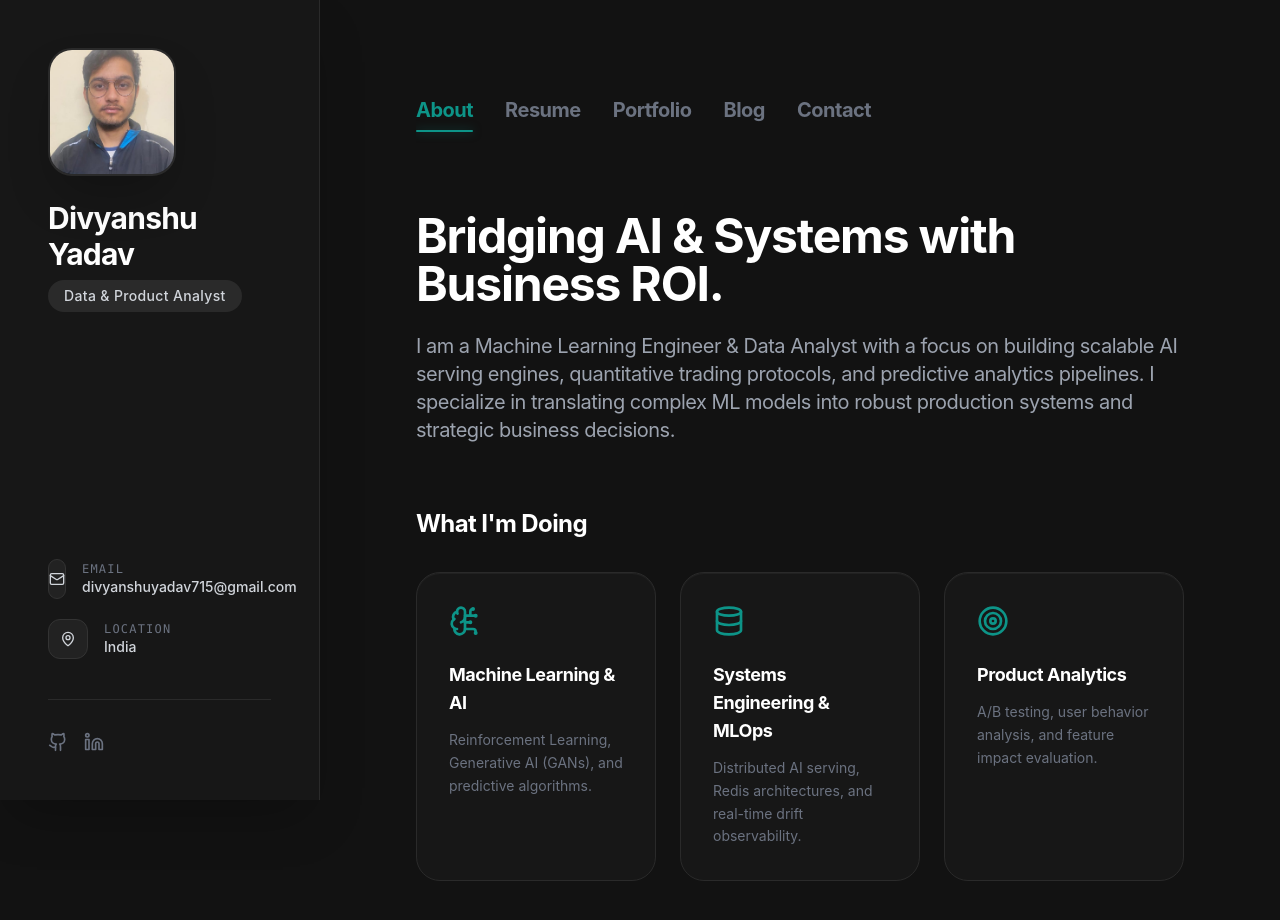
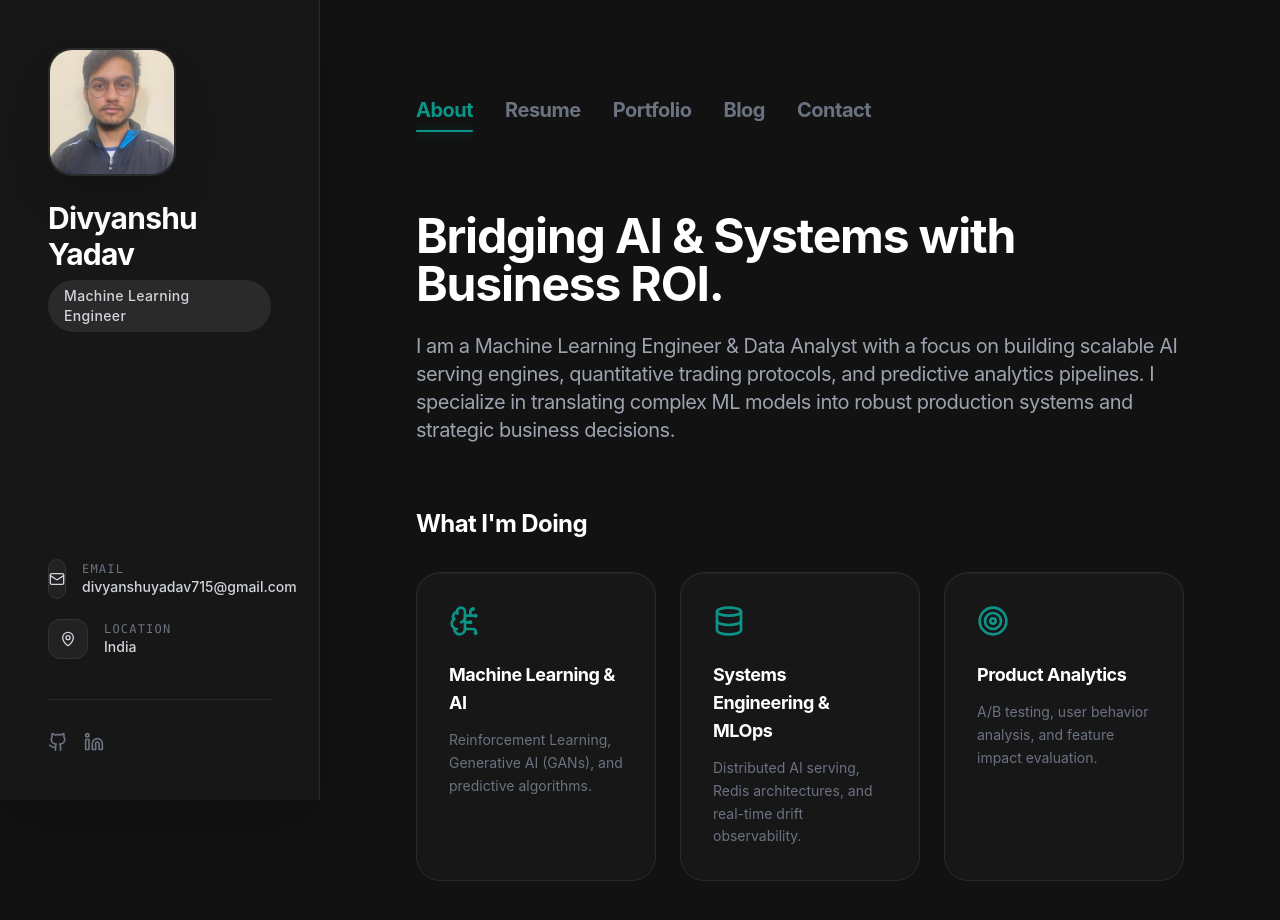
Before and after one commit to divyanshuyadav715-ship-it/portfolio-live, a React app: page / in a window 1280 px wide. Shown: the top 920 px of the page. Built offline with nearby package versions, Linux system fonts and the light colour scheme; the HTML template or start-up script is replaced by a standard one.

Commit message:
feat: update sidebar role badge to Machine Learning Engineer

```diff
--- a/src/components/Sidebar.jsx
+++ b/src/components/Sidebar.jsx
@@ -19,7 +19,7 @@ const Sidebar = () => {
           Divyanshu Yadav
         </h1>
         <div className="bg-[#2a2a2a] text-gray-300 px-4 py-1.5 rounded-full text-sm font-medium tracking-wide">
-          Data & Product Analyst
+          Machine Learning Engineer
         </div>
       </div>
 
```
